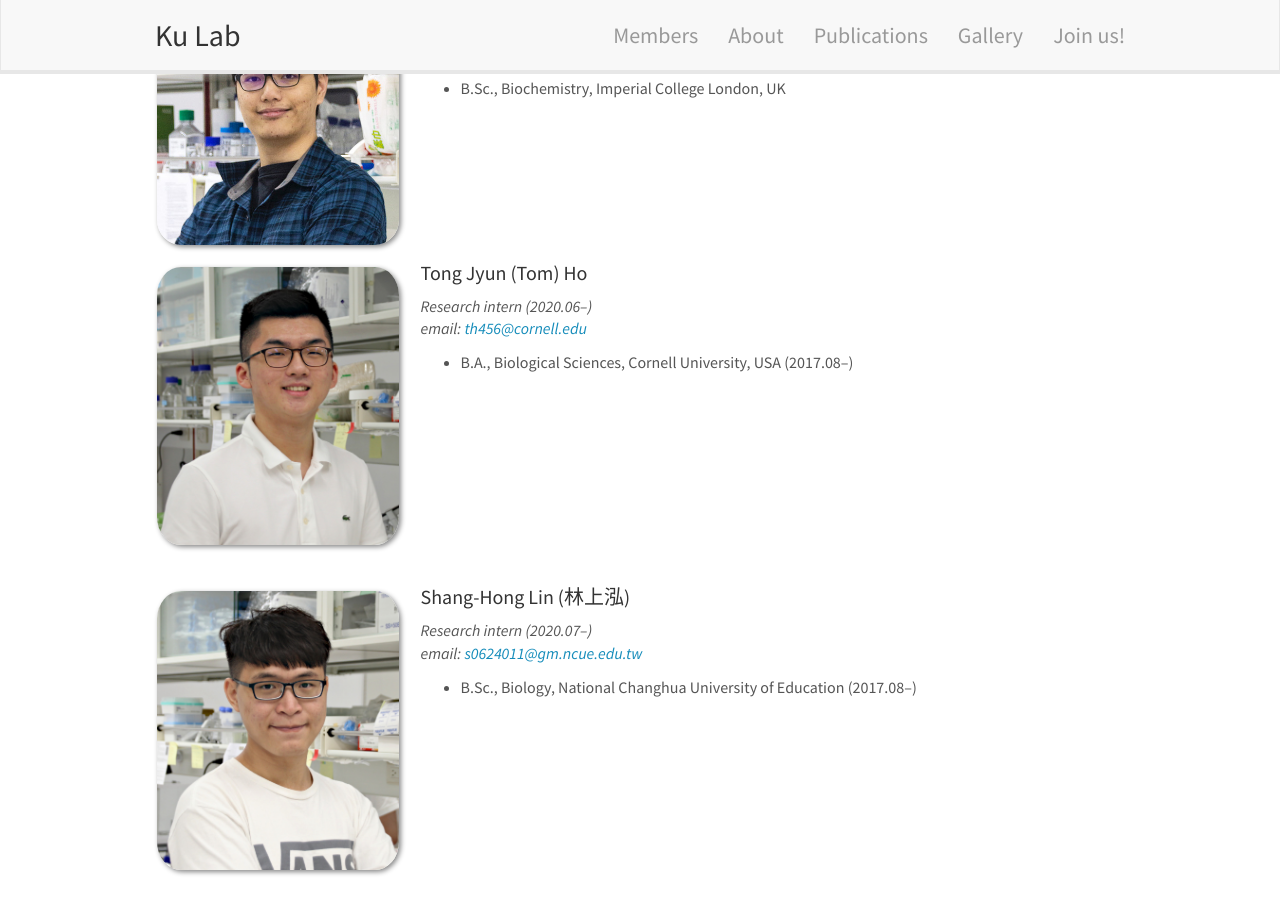
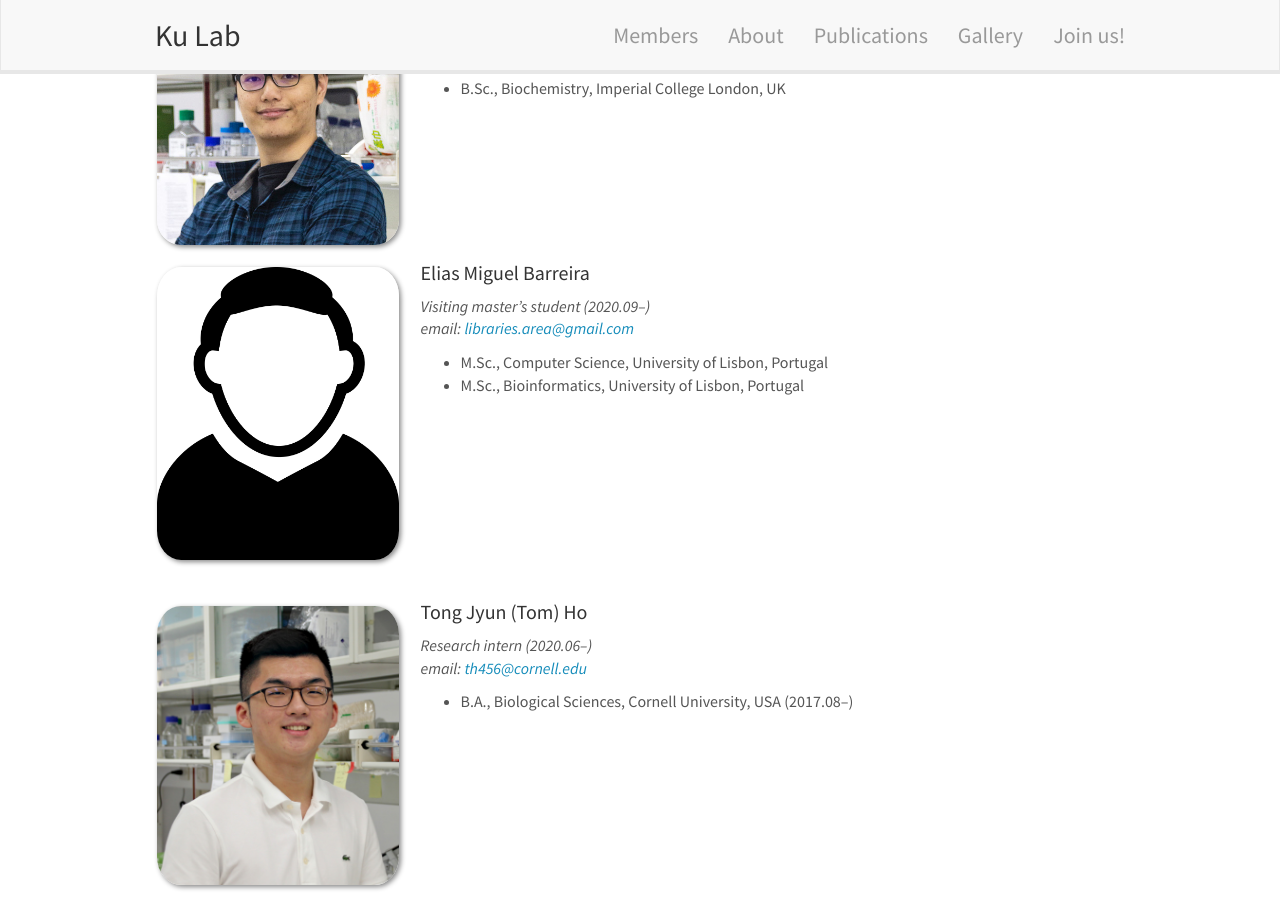
Before and after one commit to tzutongkao/Kao_Lab, a Jekyll site: the page built from _pages/team.md, in a window 1280 px wide and 900 px high, scrolled down 2041 px. Built offline with Jekyll 4.4.1, drawn with Linux system fonts in a browser that asks for light colours; nearby versions of some CDN libraries.

Commit message:
Update team_members.yml

```diff
--- a/_data/team_members.yml
+++ b/_data/team_members.yml
@@ -61,6 +61,14 @@
   number_educ: 1
   education1: B.Sc., Biochemistry, Imperial College London, UK
 
+- name: Elias Miguel Barreira
+  photo: avatar.jpg
+  info: Visiting master's student (2020.09–)
+  email: libraries.area@gmail.com
+  number_educ: 2
+  education1: M.Sc., Computer Science, University of Lisbon, Portugal
+  education2: M.Sc., Bioinformatics, University of Lisbon, Portugal
+
 - name: Tong Jyun (Tom) Ho
   photo: Tom.jpg
   info: Research intern (2020.06–)
```
